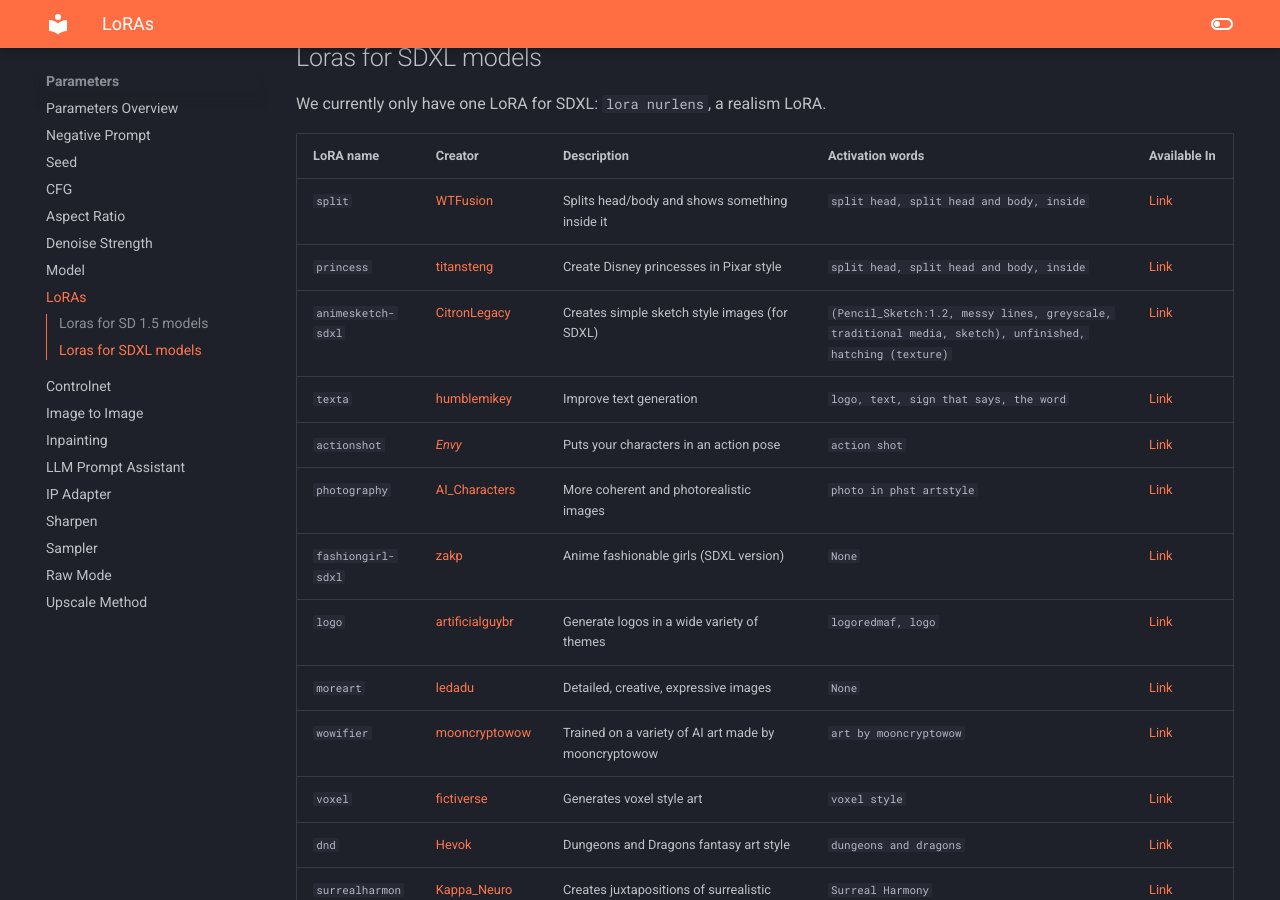
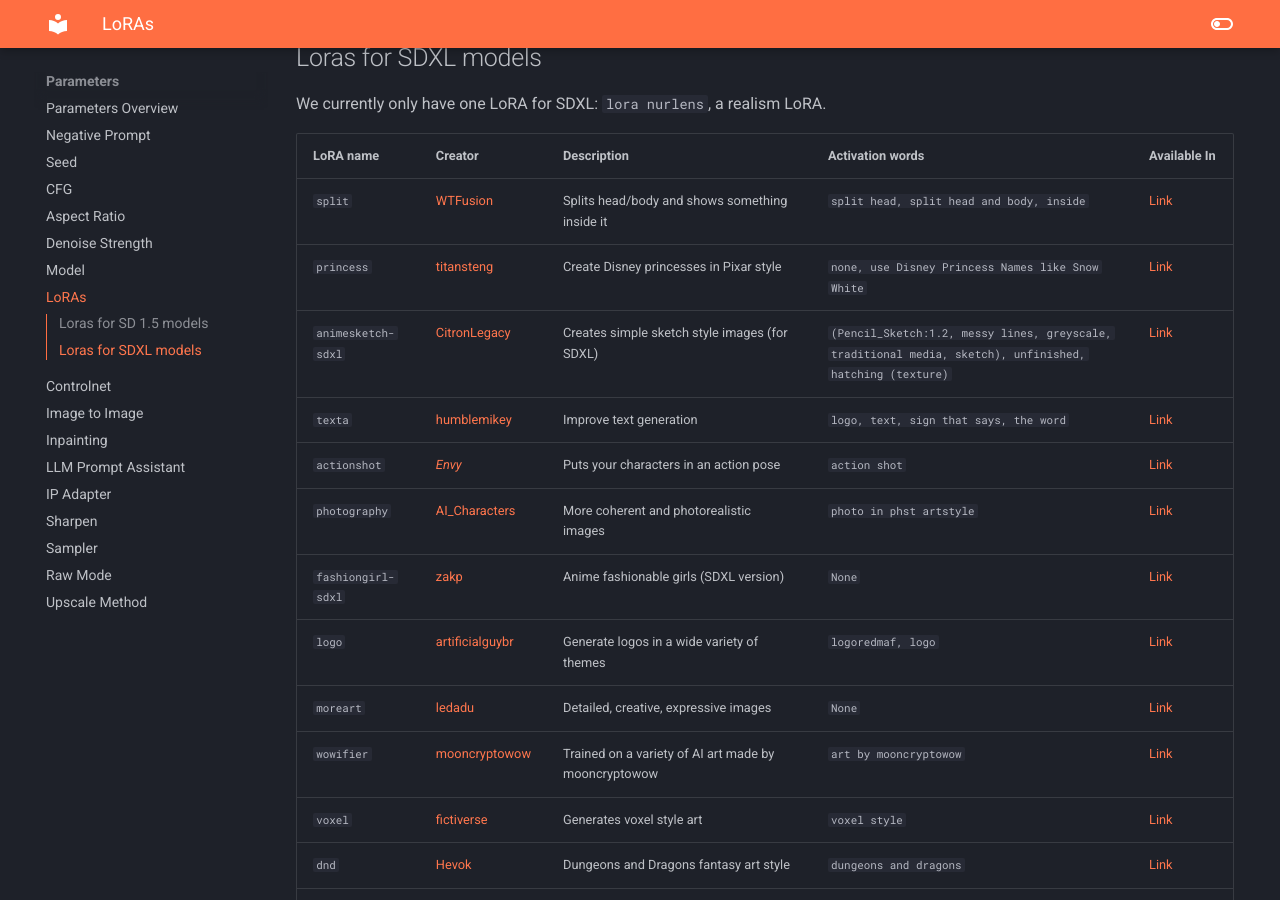
Before and after one commit to Distillery-Dev/site, an MkDocs documentation site: the page built from docs/Parameters/lora/lora.md, in a window 1280 px wide and 900 px high, scrolled down 6130 px. Built offline with MkDocs 1.6.1 and Material for MkDocs 9.7.7, drawn with Linux system fonts in a browser that asks for light colours.

Commit message:
updated disney pricess activation words

```diff
--- a/docs/Parameters/lora/lora.md
+++ b/docs/Parameters/lora/lora.md
@@ -127,7 +127,7 @@
 | LoRA name  | Creator  | Description  | Activation words  | Available In                        |
 |------------|----------|--------------|-------------------|-------------------------------------|
 | `split` | [WTFusion](https://civitai.com/user/WTFusion) | Splits head/body and shows something inside it | `split head, split head and body, inside` | [Link](https://civitai.com/models/206883?modelVersionId=234056) |
-| `princess` | [titansteng](https://civitai.com/user/titansteng) | Create Disney princesses in Pixar style | `split head, split head and body, inside` | [Link](https://civitai.com/models/212532/all-disney-princess-xl-lora-model-from-ralph-breaks-the-internet?modelVersionId=244808) |
+| `princess` | [titansteng](https://civitai.com/user/titansteng) | Create Disney princesses in Pixar style | `none, use Disney Princess Names like Snow White` | [Link](https://civitai.com/models/212532/all-disney-princess-xl-lora-model-from-ralph-breaks-the-internet?modelVersionId=244808) |
 | `animesketch-sdxl` | [CitronLegacy](https://civitai.com/user/CitronLegacy) | Creates simple sketch style images (for SDXL) | `(Pencil_Sketch:1.2, messy lines, greyscale, traditional media, sketch), unfinished, hatching (texture)` | [Link](https://civitai.com/models/202764/anime-sketch-style-sdxl-and-sd15?modelVersionId=258108) |
 | `texta` | [humblemikey](https://civitai.com/user/humblemikey) | Improve text generation | `logo, text, sign that says, the word` | [Link](https://civitai.com/models/221240/texta-generate-text-with-sdxl?modelVersionId=249521) |
 | `actionshot` | [_Envy_](https://civitai.com/user/_Envy_) | Puts your characters in an action pose | `action shot` | [Link](https://civitai.com/models/214442/envy-action-shot-xl-01?modelVersionId=241565) |
```
